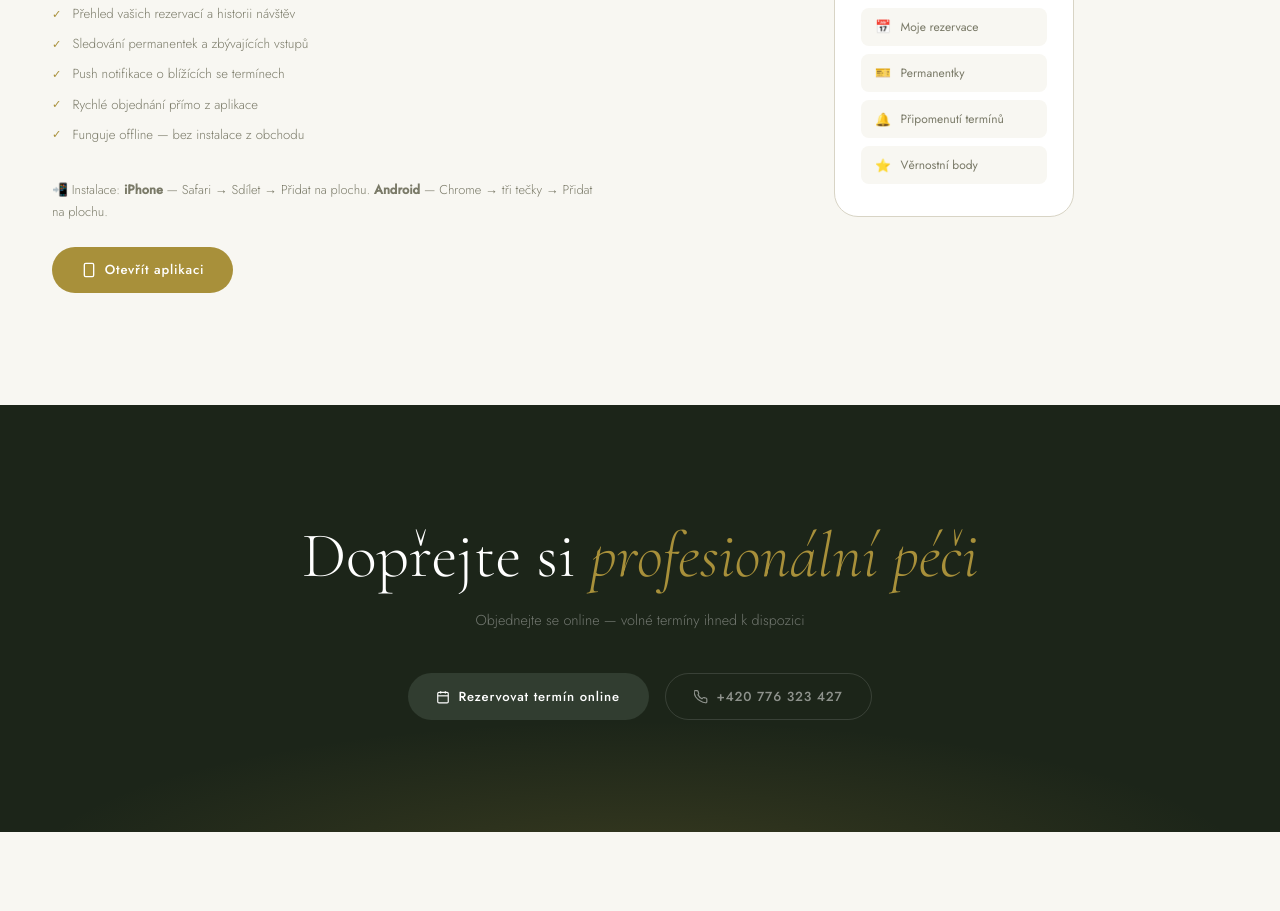
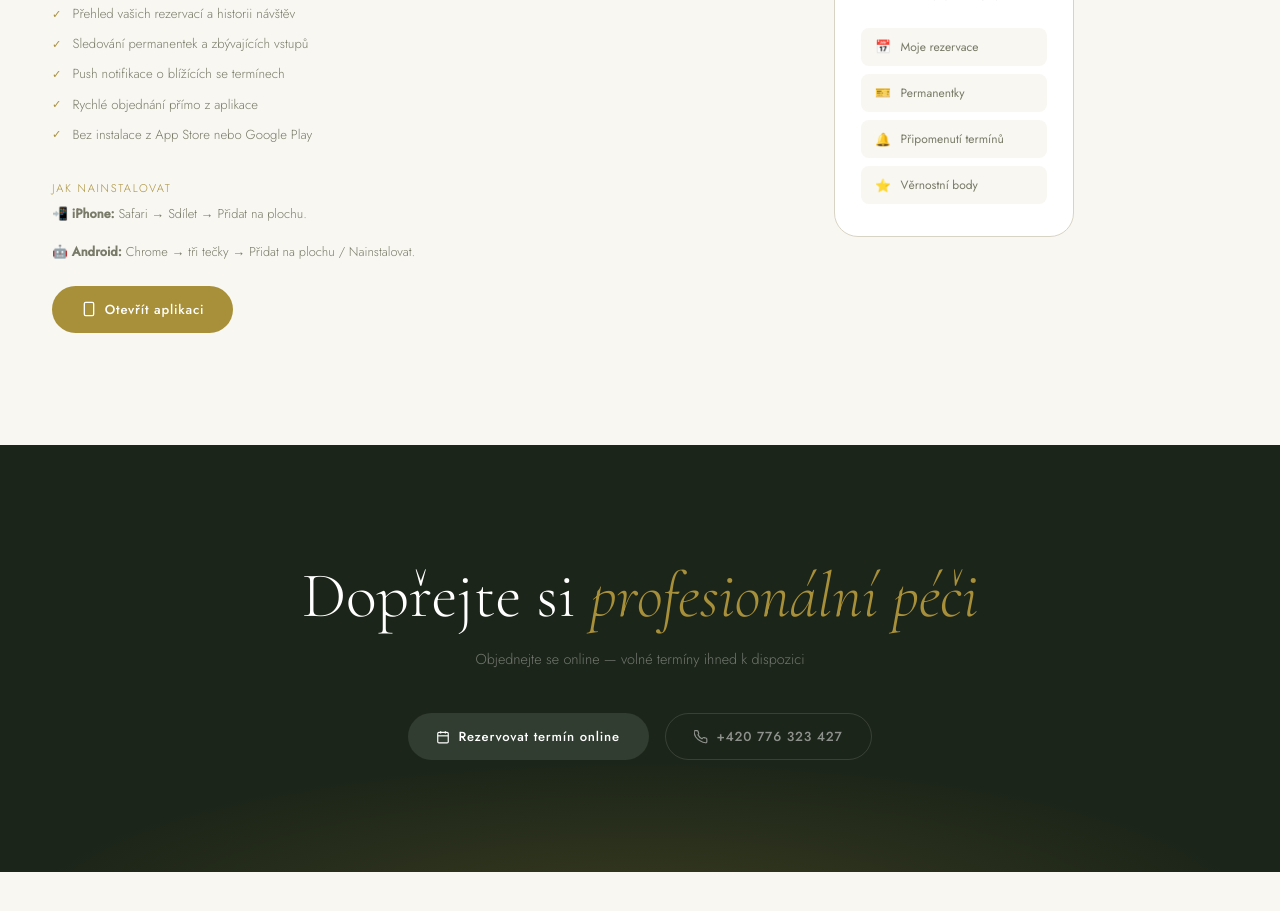
Before and after one commit to hanektom1-coder/maderoterapie-uh-web, a plain HTML site: page index.html in a window 1280 px wide. Shown: the part 6440-7351 px from the top of the page. Drawn offline with nearby package versions, Linux system fonts and the light colour scheme.

Commit message:
Update index.html

```diff
--- a/index.html
+++ b/index.html
@@ -871,9 +871,11 @@ footer { background: var(--ink); color: rgba(255,255,255,.4); padding: 4rem 0 2.
           <li>Sledování permanentek a zbývajících vstupů</li>
           <li>Push notifikace o blížících se termínech</li>
           <li>Rychlé objednání přímo z aplikace</li>
-          <li>Funguje offline — bez instalace z obchodu</li>
+          <li>Bez instalace z App Store nebo Google Play</li>
         </ul>
-        <p class="app-install-hint">📲 Instalace: <strong>iPhone</strong> — Safari → Sdílet → Přidat na plochu. <strong>Android</strong> — Chrome → tři tečky → Přidat na plochu.</p>
+        <p class="app-install-hint" style="font-size:.7rem;letter-spacing:.15em;text-transform:uppercase;color:var(--gold);margin-bottom:.3rem;margin-top:1rem;">Jak nainstalovat</p>
+        <p class="app-install-hint" style="margin-top:0">📲 <strong>iPhone:</strong> Safari → Sdílet → Přidat na plochu.</p>
+        <p class="app-install-hint" style="margin-top:.3rem">🤖 <strong>Android:</strong> Chrome → tři tečky → Přidat na plochu / Nainstalovat.</p>
         <div class="app-btns" style="margin-top:1.5rem">
           <a href="https://maderoterapie.pages.dev/app.html" target="_blank" class="app-btn-main">
             <svg viewBox="0 0 24 24" width="16" height="16" fill="none" stroke="currentColor" stroke-width="2"><rect x="5" y="2" width="14" height="20" rx="2"/><line x1="12" y1="18" x2="12" y2="18.01"/></svg>
```
